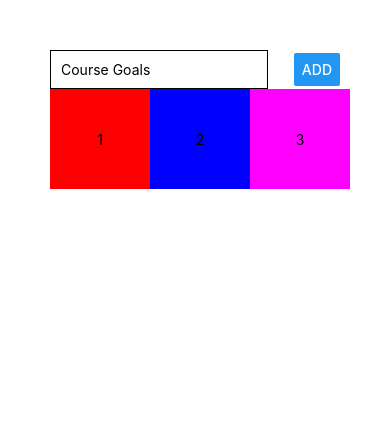
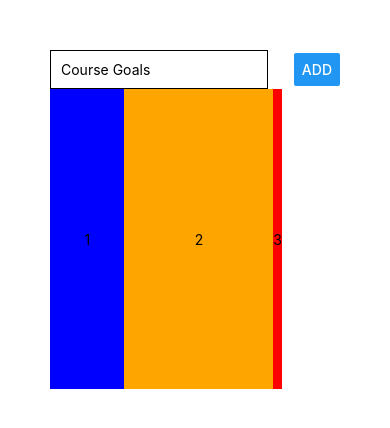
Before and after one commit to yuri-la-torre-ortiz/ReactNativetutorial, a React Native app: screen / in a window 390 px wide. Shown: the top 428 px of the page. Built offline with nearby package versions, Linux system fonts and the light colour scheme.

Commit message:
Examine flex property

```diff
--- a/App.js
+++ b/App.js
@@ -12,34 +12,37 @@ export default function App() {
         />
         <Button title="ADD" />
       </View>
-      <View style={{ flexDirection: 'row'}}>
+      <View
+        style={{
+          flexDirection: 'row',
+          width: '80%',
+          height: 300,
+          justifyContent: 'space-between',
+          alignItems: 'stretch' }}
+          >
         <View
           style={{
-            backgroundColor: 'red',
-            height: 100,
-            width: 100,
+            backgroundColor: 'blue',
             justifyContent: 'center',
-            alignItems: 'center'
+            alignItems: 'center',
+            flex: 1
           }}
         >
           <Text>1</Text>
         </View>
               <View
           style={{
-            backgroundColor: 'blue',
-            height: 100,
-            width: 100,
+            backgroundColor: 'orange',
             justifyContent: 'center',
-            alignItems: 'center'
+            alignItems: 'center',
+            flex: 2
           }}
         >
           <Text>2</Text>
         </View>
               <View
           style={{
-            backgroundColor: 'magenta',
-            height: 100,
-            width: 100,
+            backgroundColor: 'red',
             justifyContent: 'center',
             alignItems: 'center'
           }}
```
